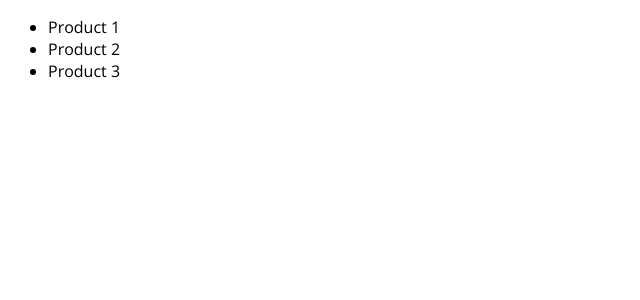
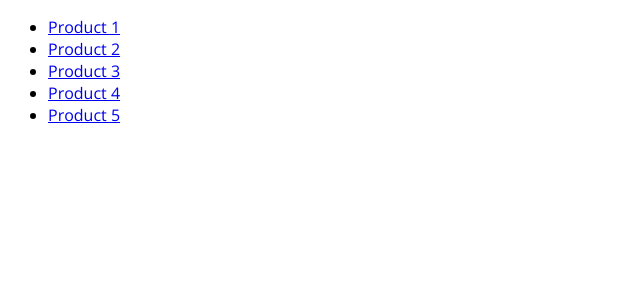
Before and after one commit to wolfitoXtreme/nextjs-14-course-pages-router, a Next.js app: page / in a window 1280 px wide. Shown: the top 300 px of the page, without its empty margins (0-640 px from the left). Built offline with nearby package versions, Linux system fonts and the light colour scheme.

Commit message:
section-6
Up to lesson 183

```diff
--- a/data/dummy-backend.json
+++ b/data/dummy-backend.json
@@ -1,7 +1,29 @@
 {
   "products": [
-    { "id": "p1", "title": "Product 1", "description": "This is product 1" },
-    { "id": "p2", "title": "Product 2", "description": "This is product 2" },
-    { "id": "p3", "title": "Product 3", "description": "This is product 3" }
+    {
+      "id": "p1",
+      "title": "Product 1",
+      "description": "This is product 1"
+    },
+    {
+      "id": "p2",
+      "title": "Product 2",
+      "description": "This is product 2"
+    },
+    {
+      "id": "p3",
+      "title": "Product 3",
+      "description": "This is product 3"
+    },
+    {
+      "id": "p4",
+      "title": "Product 4",
+      "description": "This is product 4"
+    },
+    {
+      "id": "p5",
+      "title": "Product 5",
+      "description": "This is product 5"
+    }
   ]
 }
--- a/pages/index.tsx
+++ b/pages/index.tsx
@@ -1,28 +1,37 @@
+import Link from 'next/link';
+import { GetStaticProps } from 'next/types';
+
 import fs from 'fs/promises'; // will fail if executed on the client side (cannot read filesystem)
 import path from 'path';
 
-import { TDummyProduct } from '@/types';
+import { TDummyProducts } from '@/types';
 
-const Homepage: React.FC<TDummyProduct> = ({ products }) => {
+const Homepage: React.FC<TDummyProducts> = ({ products }) => {
   return (
     <ul>
       {products.map(({ id, title }, index) => (
-        <li key={`${id}-${index}`}>{title}</li>
+        <li key={`${id}-${index}`}>
+          <Link href={`/${id}`}>{title}</Link>
+        </li>
       ))}
     </ul>
   );
 };
 
 // will generate the necessary code/date to be served by the server
-export const getStaticProps = async () => {
+export const getStaticProps: GetStaticProps = async () => {
+  // code here will never reach the client side
+
   // process.cwd()      -> current working directory
   // data               -> data directory
   // dummy-backend.json'-> targeted file
   const filePath = path.join(process.cwd(), 'data', 'dummy-backend.json');
   const jsonData = await fs.readFile(filePath);
-  const { products } = JSON.parse(jsonData.toString()) as TDummyProduct;
+  const { products } = JSON.parse(jsonData.toString()) as TDummyProducts;
 
-  // code here will never reach the client side
+  // eslint-disable-next-line no-console
+  console.log('regenerating...'); // will log only is app is re-loaded after 10 seconds, see below
+
   // return {
   //   props: {
   //     products: [{ id: 'p1', title: 'product 1' }],
@@ -33,6 +42,13 @@ export const getStaticProps = async () => {
     props: {
       products: products,
     },
+    revalidate: 10, // re-generate if there are updates after 10 seconds (production)
+    // will redirect if data fetching fails while attempting to re-generate
+    ...(!products
+      ? { redirect: { destination: '/no-data-example-route' } }
+      : {}),
+    // will trigger if data fetching returns empty while attempting to re-generate
+    ...(products && !products.length ? { notFound: true } : {}),
   };
 };
 
```
Also changed, not shown: pages/[productId].tsx (added, +58 -0 lines), types/types.ts (+7 -4 lines).
